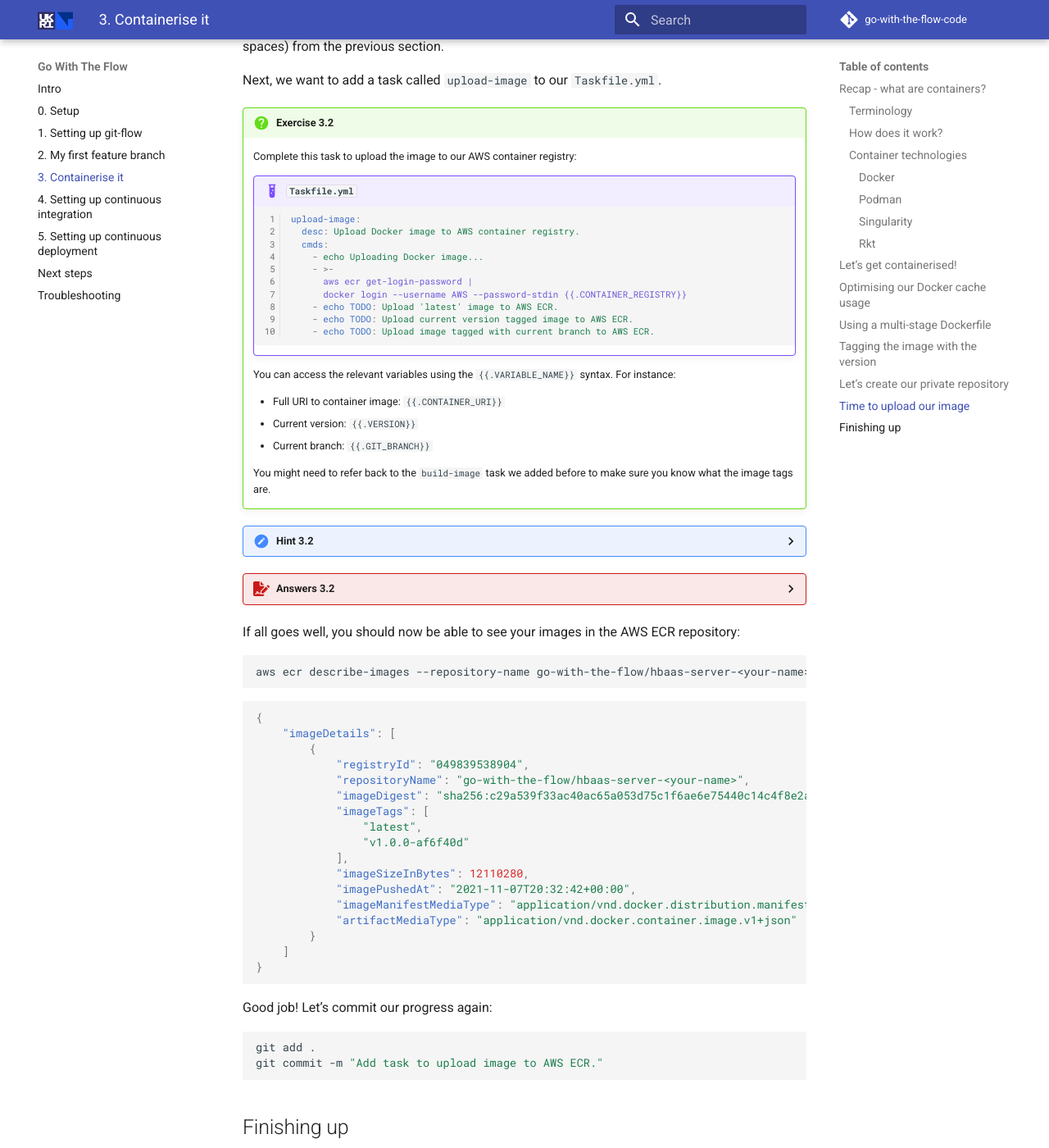
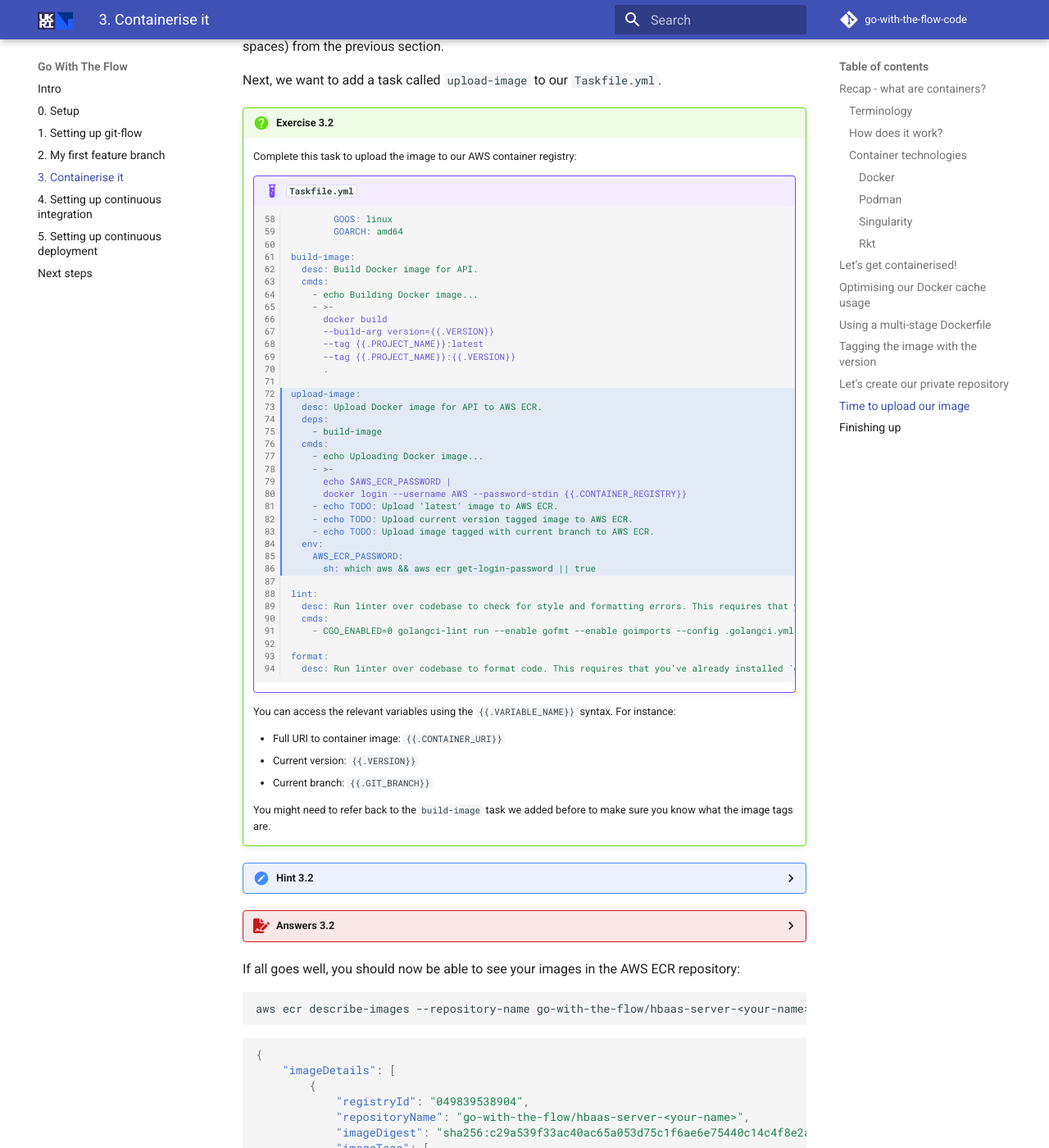
Before and after one commit to stfc/docker-and-gh-actions-for-ml, an MkDocs documentation site: the page built from docs/3-containerise-it.md, in a window 1280 px wide and 1400 px high, scrolled down 12583 px. Shown: the whole window at 82% size. Built offline with MkDocs 1.6.1 and Material for MkDocs 9.7.7, drawn with Linux system fonts in a browser that asks for light colours; emoji names are drawn with the system emoji font; comment, search, counter and statistics services are not loaded.

Commit message:
Update containerise it section & remove troubleshooting.

````diff
--- a/docs/3-containerise-it.md
+++ b/docs/3-containerise-it.md
@@ -540,17 +540,44 @@ Next, we want to add a task called `upload-image` to our `Taskfile.yml`.
     Complete this task to upload the image to our AWS container registry:
 
     !!! example "`Taskfile.yml`"
-        ```yaml linenums="1" hl_lines="13-15"
+        ```yaml linenums="58" hl_lines="15-29"
+                GOOS: linux
+                GOARCH: amd64
+
+        build-image:
+          desc: Build Docker image for API.
+          cmds:
+            - echo Building Docker image...
+            - >-
+              docker build
+              --build-arg version={{.VERSION}}
+              --tag {{.PROJECT_NAME}}:latest
+              --tag {{.PROJECT_NAME}}:{{.VERSION}}
+              .
+
         upload-image:
-          desc: Upload Docker image to AWS container registry.
+          desc: Upload Docker image for API to AWS ECR.
+          deps:
+            - build-image
           cmds:
             - echo Uploading Docker image...
             - >-
-              aws ecr get-login-password |
+              echo $AWS_ECR_PASSWORD |
               docker login --username AWS --password-stdin {{.CONTAINER_REGISTRY}}
             - echo TODO: Upload 'latest' image to AWS ECR.
             - echo TODO: Upload current version tagged image to AWS ECR.
             - echo TODO: Upload image tagged with current branch to AWS ECR.
+          env:
+            AWS_ECR_PASSWORD:
+              sh: which aws && aws ecr get-login-password || true
+
+        lint:
+          desc: Run linter over codebase to check for style and formatting errors. This requires that you've already installed `golangci-lint`.
+          cmds:
+            - CGO_ENABLED=0 golangci-lint run --enable gofmt --enable goimports --config .golangci.yml --timeout 10m
+
+        format:
+          desc: Run linter over codebase to format code. This requires that you've already installed `golangci-lint`.
         ```
 
     You can access the relevant variables using the `{{.VARIABLE_NAME}}` syntax. For instance:
@@ -592,6 +619,9 @@ Next, we want to add a task called `upload-image` to our `Taskfile.yml`.
             - docker push {{.CONTAINER_URI}}:latest
             - docker push {{.CONTAINER_URI}}:{{.VERSION}}
             - "[ -z \"{{.GIT_BRANCH}}\" ] && docker push {{.CONTAINER_URI}}:{{.GIT_BRANCH}}"
+          env:
+            AWS_ECR_PASSWORD:
+              sh: which aws && aws ecr get-login-password || true
 
         clean:
           desc: Clean up all files generated and output by build process.
````
Also changed, not shown: docs/5-continuous-deployment.md (+1 -1 lines), docs/troubleshooting.md (deleted, +0 -110 lines).
